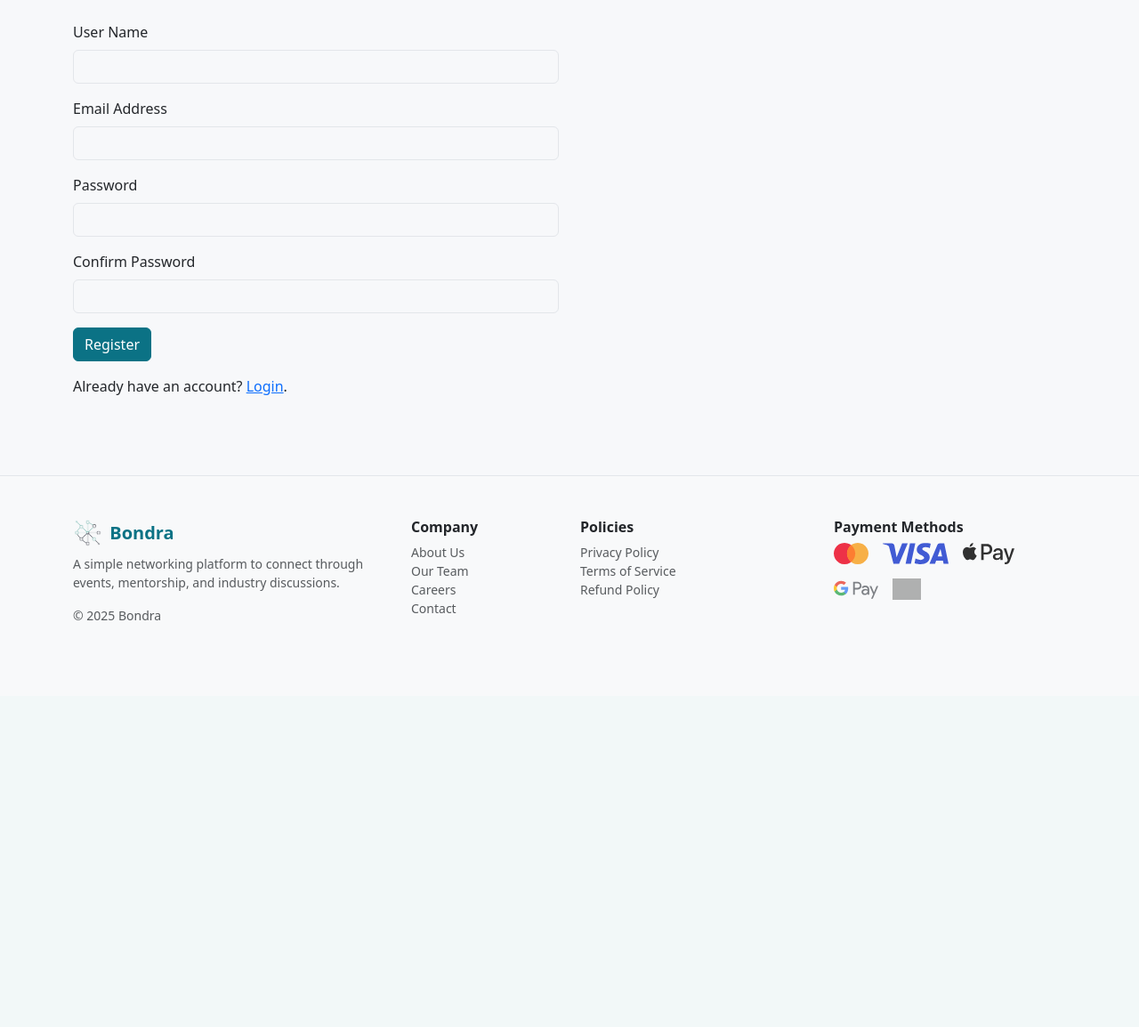
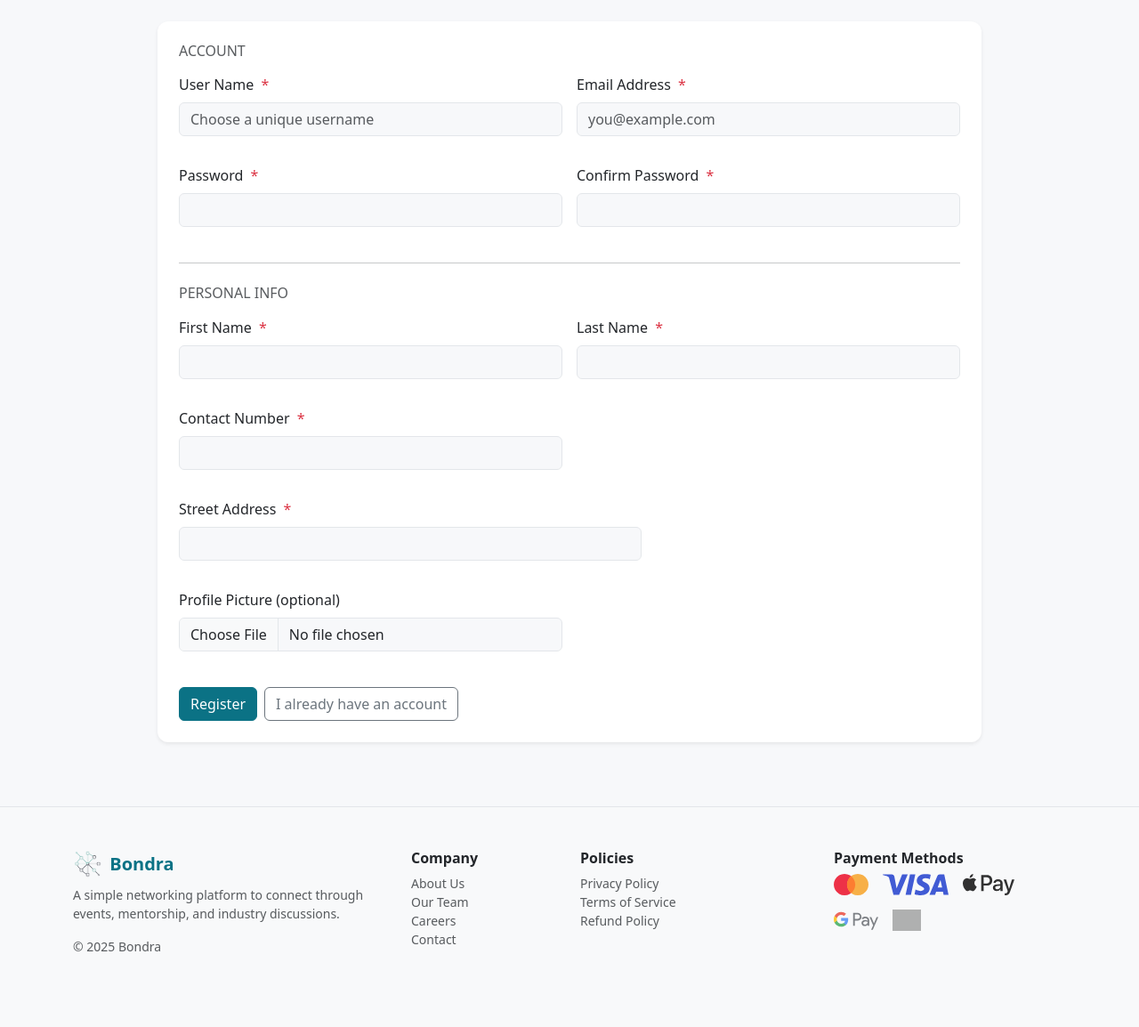
Before and after one commit to VanessaTorgler/IAB207_Group27, a Flask app: page /register in a window 1280 px wide. Shown: the part 142-1296 px from the top of the page at 89% size. Before the commit the page ends 839 px from the top, so only its background shows below. Run offline with Flask 3, Linux system fonts and the light colour scheme; some libraries are stand-ins or nearby versions; grey boxes are pictures that could not be loaded.

Commit message:
Added to Registration Form the necessary fields. Updated schema. Created Profile page allowing update of details. Added validation to password (must be between 8 and 36 characters). Tidied up __init__.py file. Added schema_check.py to run upon app startup to ensure database is built correctly.

```diff
--- a/website/forms.py
+++ b/website/forms.py
@@ -1,8 +1,9 @@
 from flask_wtf import FlaskForm
-from wtforms.fields import TextAreaField, SubmitField, StringField, PasswordField, DateField, TimeField, FileField, DecimalField, SelectField, DateTimeField
+from wtforms.fields import TextAreaField, SubmitField, StringField, PasswordField, DateField, TimeField, FileField, DecimalField, SelectField, DateTimeField, BooleanField
 from datetime import datetime
+from wtforms.validators import DataRequired, Email, Length, Optional, EqualTo, InputRequired, ValidationError
 from werkzeug.utils import secure_filename
-from wtforms.validators import InputRequired, Length, Email, EqualTo, DataRequired, ValidationError
+from flask_wtf.file import FileAllowed
 import os, time, uuid
 
 # creates the login information
@@ -13,14 +14,19 @@ class LoginForm(FlaskForm):
 class CommentForm(FlaskForm):
     comment=TextAreaField("Comment", validators=[InputRequired(), Length(min=1, max=500)])
     submit = SubmitField("Post Comment")
+
  # this is the registration form
 class RegisterForm(FlaskForm):
     user_name=StringField("User Name", validators=[InputRequired()])
-    email = StringField("Email Address", validators=[Email("Please enter a valid email")])
+    email = StringField("Email Address", validators=[DataRequired(), Email("Please enter a valid email")])
     # linking two fields - password should be equal to data entered in confirm
-    password=PasswordField("Password", validators=[InputRequired(),
-                  EqualTo('confirm', message="Passwords should match")])
-    confirm = PasswordField("Confirm Password")
+    password = PasswordField('Password', validators=[DataRequired(), Length(min=8, max=36)])
+    confirm_password = PasswordField('Confirm Password', validators=[DataRequired(), EqualTo('password', message='Passwords must match')])
+    first_name = StringField('First Name', validators=[DataRequired(), Length(max=80)])
+    last_name = StringField('Last Name', validators=[DataRequired(), Length(max=80)])
+    contact_number = StringField('Contact Number', validators=[DataRequired(), Length(max=32)])
+    street_address = StringField('Street Address', validators=[DataRequired(), Length(max=160)])
+    profile_pic = FileField('Profile Picture (optional)', validators=[Optional(), FileAllowed(['jpg', 'jpeg', 'png', 'gif'], 'Images only')])
 
     # submit button
     submit = SubmitField("Register")
@@ -134,3 +140,24 @@ def check_upload_file(form):
     # save the file and return the db upload path
     fp.save(upload_path)
     return f"/static/uploads/{unique_name}"
+
+
+class ProfileForm(FlaskForm):
+    # keep validations consistent with registration
+    user_name = StringField('User Name', validators=[DataRequired(), Length(max=120)])
+    email = StringField('Email Address', validators=[DataRequired(), Email(), Length(max=254)])
+    first_name = StringField('First Name', validators=[DataRequired(), Length(max=80)])
+    last_name  = StringField('Last Name',  validators=[DataRequired(), Length(max=80)])
+    contact_number = StringField('Contact Number', validators=[DataRequired(), Length(max=32)])
+    street_address = StringField('Street Address', validators=[DataRequired(), Length(max=160)])
+
+    current_password = PasswordField('Current Password', validators=[Optional()])
+    new_password = PasswordField('New Password', validators=[Optional(), Length(min=8, max=36)])
+    confirm_new_password = PasswordField('Confirm New Password',
+                                         validators=[Optional(), EqualTo('new_password', message='Passwords must match')])
+
+    # profile pic controls
+    profile_pic = FileField('Replace Profile Picture',
+                            validators=[Optional(), FileAllowed(['jpg','jpeg','png','gif'], 'Images only')])
+    remove_profile_pic = BooleanField('Remove current picture')
+    submit = SubmitField('Save changes')
--- a/website/models.py
+++ b/website/models.py
@@ -32,6 +32,10 @@ class User(TimestampMixin, db.Model, UserMixin):
     name = db.Column(db.String(120), index=True, unique=True, nullable=False)
     email = db.Column(db.String(254), index=True, nullable=False, unique=True)
     mobile = db.Column(db.String(32), index=True)
+    first_name = db.Column(db.String(80))
+    last_name = db.Column(db.String(80))
+    street_address = db.Column(db.String(160))
+    profile_pic_path = db.Column(db.String(255))
 	# password should never stored in the DB, an encrypted password is stored
 	# the storage should be at least 255 chars long, depending on your hashing algorithm
     password_hash = db.Column(db.String(255), nullable=False)
--- a/website/static/style/main.css
+++ b/website/static/style/main.css
@@ -201,3 +201,26 @@ aside .card-body li strong{ display:inline-block; width:110px; }
 /* Compact filter zone */
 .filters-compact .form-label { margin-bottom: .25rem; font-size: .9rem; }
 .filters-compact .btn       { font-size: .95rem; padding: .375rem .6rem; }
+
+
+/* Add a red asterisk to required fields */
+.form-label:has(+ input[required]),
+.form-label:has(+ select[required]),
+.form-label:has(+ textarea[required]) {
+  position: relative;
+}
+
+.form-label:has(+ input[required])::after,
+.form-label:has(+ select[required])::after,
+.form-label:has(+ textarea[required])::after {
+  content: " *";
+  color: var(--bs-danger);
+  margin-left: .25rem;
+}
+
+@media (min-width: 1200px) {
+  .card .form-control {
+    max-width: 520px;
+  }
+  .col-xl-4 .form-control { max-width: 360px; }
+}
--- a/website/templates/base.html
+++ b/website/templates/base.html
@@ -79,7 +79,7 @@
           <li><a class="nav-item nav-link" href="{{url_for('auth.login')}}">Log In</a></li>
           {% endif %}
           <ul class="dropdown-menu dropdown-menu-end" aria-labelledby="userDropdown">
-            <li><a class="dropdown-item" href="{{ url_for('main.index') }}"><i class="bi bi-person-circle me-2"></i>
+            <li><a class="dropdown-item" href="{{ url_for('auth.profile') }}"><i class="bi bi-person-circle me-2"></i>
                 Profile</a></li>
             <li><a class="dropdown-item" href="{{ url_for('main.index') }}"><i class="bi bi-gear me-2"></i>
                 Settings</a></li>
--- a/website/templates/register.html
+++ b/website/templates/register.html
@@ -1,5 +1,5 @@
 {% extends "base.html" %}
-{% from "bootstrap5/form.html" import render_form %}
+{% from "bootstrap5/form.html" import render_field %}
 
 {% block title %}<title>Bondra – Register</title>{% endblock %}
 
@@ -11,12 +11,62 @@
 
 {% block content %}
 <main id="main" class="container py-4">
-  <div class="row">
-    <div class="col-md-6">
-      {{ render_form(form, action=url_for('auth.register'), method='post') }}
-      <p class="mt-3">Already have an account?
-        <a href="{{ url_for('auth.login') }}">Login</a>.
-      </p>
+  <div class="row justify-content-center">
+    <div class="col-lg-10">
+      <div class="card shadow-sm border-0">
+        <div class="card-body p-4">
+          <form method="post"
+                action="{{ url_for('auth.register') }}"
+                enctype="multipart/form-data"
+                novalidate>
+            {{ form.csrf_token }}
+
+            <!-- Account details -->
+            <h2 class="h6 text-uppercase text-muted mb-3">Account</h2>
+            <div class="row g-3">
+              <div class="col-md-6">
+                {{ render_field(form.user_name, placeholder='Choose a unique username') }}
+              </div>
+              <div class="col-md-6">
+                {{ render_field(form.email, placeholder='you@example.com') }}
+              </div>
+              <div class="col-md-6">
+                {{ render_field(form.password) }}
+              </div>
+              <div class="col-md-6">
+                {{ render_field(form.confirm_password) }}
+              </div>
+            </div>
+
+            <hr class="my-4">
+
+            <!-- Personal Info -->
+            <h2 class="h6 text-uppercase text-muted mb-3">Personal info</h2>
+            <div class="row g-3">
+              <div class="col-md-6">
+                {{ render_field(form.first_name) }}
+              </div>
+              <div class="col-md-6">
+                {{ render_field(form.last_name) }}
+              </div>
+              <div class="col-md-6">
+                {{ render_field(form.contact_number) }}
+              </div>
+              <div class="col-12">
+                {{ render_field(form.street_address) }}
+              </div>
+              <div class="col-md-6">
+                {{ render_field(form.profile_pic) }}
+              </div>
+            </div>
+
+            <div class="d-flex gap-2 mt-4">
+              <button type="submit" class="btn btn-primary">{{ form.submit.label.text or 'Create account' }}</button>
+              <a class="btn btn-outline-secondary" href="{{ url_for('auth.login') }}">I already have an account</a>
+            </div>
+          </form>
+        </div>
+      </div>
     </div>
   </div>
 </main>
```
Also changed, not shown: website/__init__.py (+8 -18 lines), website/auth.py (+109 -3 lines), website/schema_check.py (added, +90 -0 lines), website/templates/profile.html (added, +113 -0 lines).
